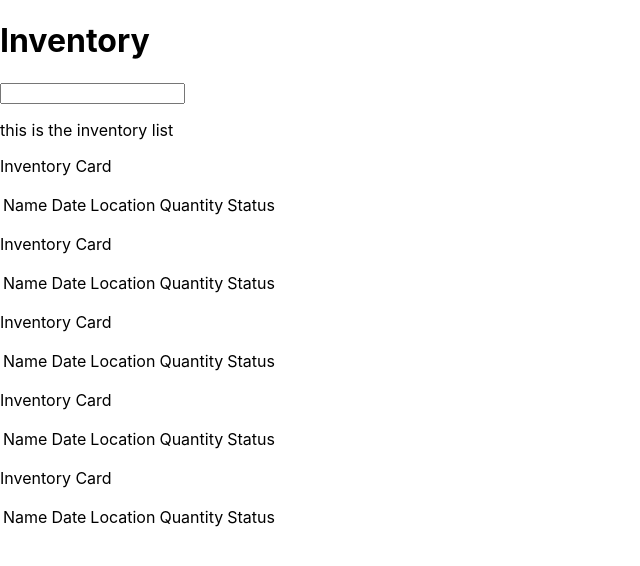
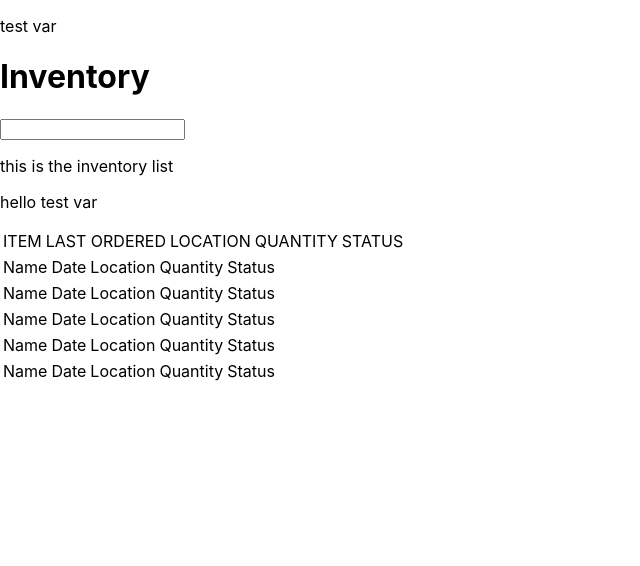
Before and after one commit to lowsound42/vanvleet, a React (Create React App) app in the folder client/: page /inventory in a window 1280 px wide. Shown: the top 566 px of the page, without its empty margins (0-640 px from the left). Built offline with nearby package versions, Linux system fonts and the light colour scheme.

Commit message:
started connecting dummy data with inventory cards

```diff
--- /dev/null
+++ b/client/src/components/Inventory/DummyData.json
@@ -0,0 +1,90 @@
+[
+  {
+    "id": "I0",
+    "name": "Scotch Tape",
+    "description": "A clear sticky on one side tape, for all your crafting needs",
+    "quantity": "400",
+    "lastOrdered": "12/01/2018",
+    "location": "Toronto, Ontario",
+    "isInstock": false,
+    "categories": "Crafts, Office supplies, Paper",
+    "warehouseId": "W0"
+  },
+  {
+    "id": "I1",
+    "name": "1/4' Wood Screws",
+    "description": "The oh so handy 1/4' screws, all our screws are galvanized.",
+    "quantity": "0",
+    "lastOrdered": "08/30/2018",
+    "location": "Toronto, Ontario",
+    "isInstock": true,
+    "categories": "Construction, Home hardware, Reno",
+    "warehouseId": "W0"
+  },
+  {
+    "id": "I2",
+    "name": "Safety Boots",
+    "description": "You can never be overprepared. With our state of the art safety boots you will never lose a toe again",
+    "quantity": "10",
+    "lastOrdered": "05/17/2018",
+    "location": "Toronto, Ontario",
+    "isInstock": true,
+    "categories": "Footwear, Safety, Construction",
+    "warehouseId": "W2"
+  },
+  {
+    "id": "I3",
+    "name": "Tire",
+    "description": "Your cars can't go anywhere without them, so probably best you buy these, Nyeah-eh?",
+    "quantity": "350",
+    "lastOrdered": "10/06/2018",
+    "location": "Toronto, Ontario",
+    "isInstock": true,
+    "categories": "Automotion, Mechnical, Transportation, Heavy",
+    "warehouseId": "W1"
+  },
+  {
+    "id": "I4",
+    "name": "Lightbulbs",
+    "description": "They lighty lighty",
+    "quantity": "350",
+    "lastOrdered": "10/06/2018",
+    "location": "Toronto, Ontario",
+    "isInstock": true,
+    "categories": "Home, Illumination, Furniture, Sales",
+    "warehouseId": "W3"
+  },
+  {
+    "id": "I5",
+    "name": "Skids",
+    "description": "Skirt skirt",
+    "quantity": "350",
+    "lastOrdered": "11/06/2018",
+    "location": "Toronto, Ontario",
+    "isInstock": true,
+    "categories": "Home, Shipping",
+    "warehouseId": "W3"
+  },
+  {
+    "id": "I6",
+    "name": "Toilet Paper",
+    "description": "They wipey wipey",
+    "quantity": "4000",
+    "lastOrdered": "5/27/2018",
+    "location": "Toronto, Ontario",
+    "isInstock": true,
+    "categories": "Home, Supplies",
+    "warehouseId": "W1"
+  },
+  {
+    "id": "I7",
+    "name": "Durians",
+    "description": "They stinky",
+    "quantity": "350",
+    "lastOrdered": "4/10/2018",
+    "location": "Toronto, Ontario",
+    "isInstock": true,
+    "categories": "Fruit",
+    "warehouseId": "W2"
+  }
+]
--- a/client/src/components/Inventory/Inventory.js
+++ b/client/src/components/Inventory/Inventory.js
@@ -1,13 +1,19 @@
 import React from 'react';
 import InventoryHeader from './InventoryHeader.js';
 import InventoryList from './InventoryList.js';
+import DummyData from './DummyData.json';
 
 class Inventory extends React.Component {
+
+
+  testVar = "test var";
   render(){
     return(
       <>
+        {console.log(DummyData)}
+        <p>{this.testVar}</p>
         <InventoryHeader />
-        <InventoryList />
+        <InventoryList test={this.testVar} />
       </>
     )}
 }
--- a/client/src/components/Inventory/InventoryCard.js
+++ b/client/src/components/Inventory/InventoryCard.js
@@ -4,7 +4,7 @@ class InventoryCard extends React.Component {
   render(){
     return(
       <>
-        <p>Inventory Card</p>
+      <div className="InventoryCard">
           <table>
             <td>Name</td>
             <td>Date</td>
@@ -12,6 +12,7 @@ class InventoryCard extends React.Component {
             <td>Quantity</td>
             <td>Status</td>
           </table>
+        </div>
       </>
     )}
 }
--- a/client/src/components/Inventory/InventoryList.js
+++ b/client/src/components/Inventory/InventoryList.js
@@ -6,6 +6,18 @@ class InventoryList extends React.Component {
     return(
       <>
         <p>this is the inventory list</p>
+        <p>hello {this.props.test}</p>
+        <div className="InventoryList__Headers">
+          <table>
+            <tr>
+              <td>ITEM</td>
+              <td>LAST ORDERED</td>
+              <td>LOCATION</td>
+              <td>QUANTITY</td>
+              <td>STATUS</td>
+            </tr>
+          </table>
+        </div>
         <InventoryCard />
         <InventoryCard />
         <InventoryCard />
```
Lines whose indentation alone changed are shown as unchanged.
